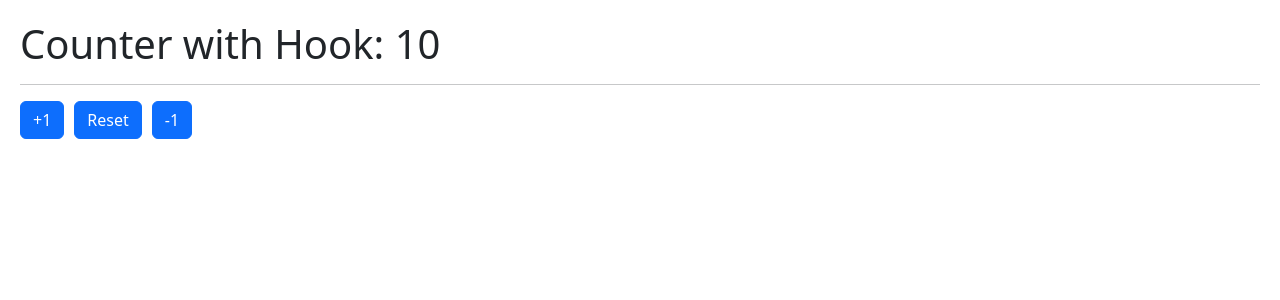
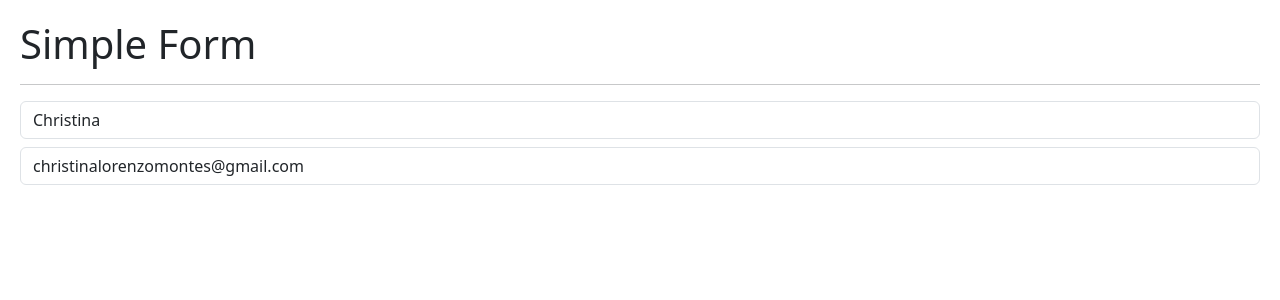
Before and after one commit to christinalorenzomontes/hook-app, a React (Vite) app: page / in a window 1280 px wide. Shown: the top 300 px of the page. Built offline with nearby package versions, Linux system fonts and the light colour scheme.

Commit message:
add useEffect

```diff
--- /dev/null
+++ b/src/02-useEffect/Message.jsx
@@ -0,0 +1,23 @@
+import { useEffect } from "react"
+
+export const Message = () => {
+
+  useEffect(() => {
+
+    const onMouseMove = ({ x, y }) => {
+      const coords = { x, y };
+    }
+
+    window.addEventListener( 'mousemove', onMouseMove );
+
+    return () => {
+      window.removeEventListener( 'mousemove', onMouseMove );
+    }
+  }, [])
+
+  return (
+    <>
+      <h3>El usuario ya existe</h3>
+    </>
+  )
+}
--- /dev/null
+++ b/src/02-useEffect/SimpleForm.jsx
@@ -0,0 +1,61 @@
+import { useEffect, useState } from "react"
+import { Message } from "./Message"
+
+export const SimpleForm = () => {
+
+  const [formState, setFormState] = useState({
+    username: 'Christina',
+    email: 'christinalorenzomontes@gmail.com'
+  });
+
+  const { username, email } = formState;
+
+  const onInputChange = ({ target }) => {
+    const { name, value } = target;
+    setFormState({
+      ...formState,
+      [ name ]: value
+    })
+  }
+
+  useEffect( () => {
+    //console.log('useEffect called!')
+  }, []);
+
+  useEffect( () => {
+    //console.log('formState changed!')
+  }, [ formState ]);
+
+  useEffect( () => {
+    //console.log('email changed!')
+  }, [ email ]);
+
+  return (
+    <>
+      <h1>Simple Form</h1>
+      <hr />
+      <input
+        type="text"
+        className="form-control"
+        placeholder="Username"
+        name="username"
+        value={ username }
+        onChange={ onInputChange }
+      />
+
+      <input
+        type="email"
+        className="form-control mt-2"
+        placeholder="christinalorenzomontes@gmail.com"
+        name="email"
+        value={ email }
+        onChange={ onInputChange }
+      />
+
+      {
+       ( username === 'Christina2') && <Message />
+      }
+
+    </>
+  )
+}
--- a/src/main.jsx
+++ b/src/main.jsx
@@ -4,11 +4,13 @@ import './index.css'
 //import { HooksApp } from './HooksApp'
 //import { CounterApp } from './01-useState/CounterApp'
 import { CounterWithCustomHook } from './01-useState/CounterWithCustomHook'
+import { SimpleForm } from './02-useEffect/SimpleForm'
 
 ReactDOM.createRoot(document.getElementById('root')).render(
   <React.StrictMode>
     {/* <HooksApp /> */}
     {/* <CounterApp /> */}
-    <CounterWithCustomHook />
+    {/* <CounterWithCustomHook /> */}
+    <SimpleForm />
   </React.StrictMode>,
 )
```
